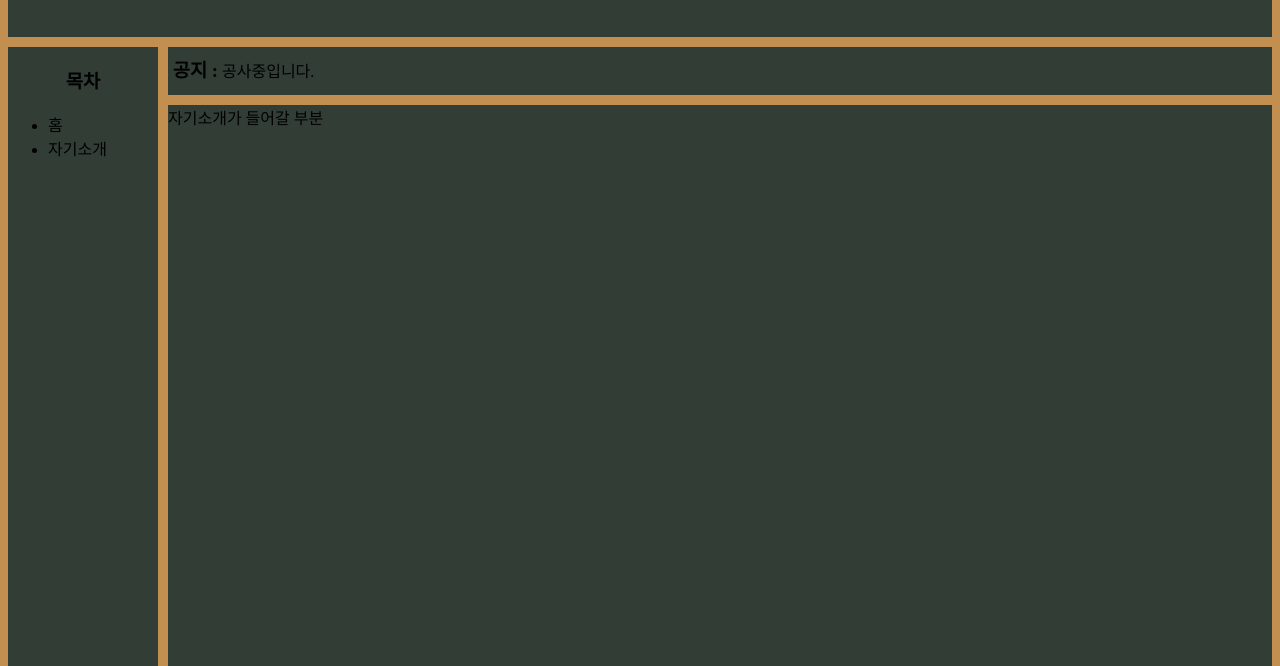
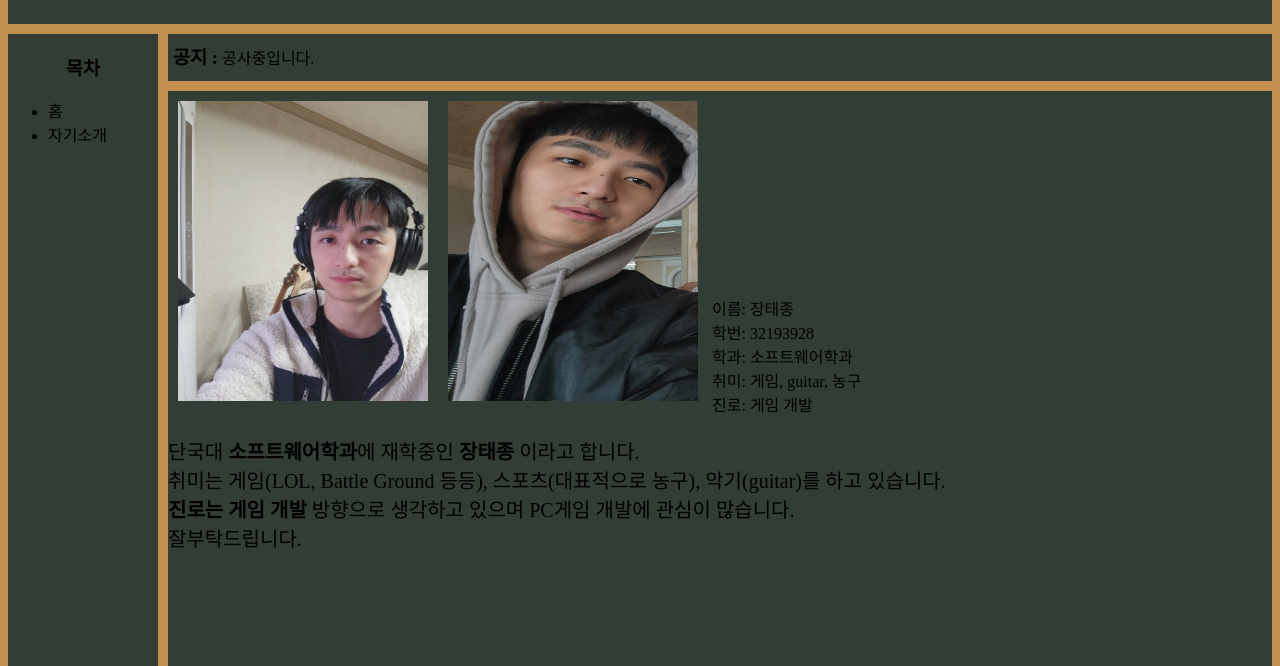
Before and after one commit to GreatestBear/Mid-Term-Project, a plain HTML site: page page1.html in a window 1280 px wide. Shown: the part 134-800 px from the top of the page. Drawn offline with Linux system fonts and the light colour scheme.

Commit message:
5th commit

```diff
--- a/githome.css
+++ b/githome.css
@@ -1,5 +1,10 @@
 html{
   background-color: #C28F50;
+}
+
+body{
+  display: flex;
+  flex-direction: column;
 }
 
 .header{
@@ -9,6 +14,7 @@ html{
 }
 
 .footer{
+  display: block;
   height: 50px;
   background-color: #323E35;
   width:100%;
@@ -49,9 +55,24 @@ html{
   background-color: #323E35;
 }
 
+.article2{
+  display: inline-block;
+  background-color: #323E35;
+}
+
 .main{
+  flex: 1 auto;
   display:flex;
   flex-direction: row;
   width: 100%;
   height: 780px;
 }
+
+img{
+  margin: 10px;
+}
+
+p{
+  font-size: 20px;
+  font-weight: 300;
+}
--- a/page1.html
+++ b/page1.html
@@ -15,11 +15,24 @@
             </ul>
         </div>
         <div class="right">
-        <div class="nav"><h3 style="text-align:left; line-height: 10px; display:inline-block;">&nbsp;공지 : </h2>&nbsp;공사중입니다.</div>
-        <div class="section">
-          <div class="article">자기소개가 들어갈 부분</div>
+            <div class="nav"><h3 style="text-align:left; line-height: 10px; display:inline-block;">&nbsp;공지 : </h2>&nbsp;공사중입니다.</div>
+            <div class="section">
+                <div class="article2"><img src="./pic1.jpg"; height="300px"; width="250px";><img src="./pic2.jpg"; height="300px"; width="250px";></div>
+                <div style="display:inline-block; background-color: #323e35;">
+                    이름: 장태종<br>
+                    학번: 32193928<br>
+                    학과: 소프트웨어학과<br>
+                    취미: 게임, guitar, 농구<br>
+                    진로: 게임 개발<br>
+                </div>
+                <div class="article">
+                    <p>단국대 <b>소프트웨어학과</b>에 재학중인 <b>장태종</b> 이라고 합니다.<br>
+                    취미는 게임(LOL, Battle Ground 등등), 스포츠(대표적으로 농구), 악기(guitar)를 하고 있습니다.<br>
+                    <b>진로는 게임 개발</b> 방향으로 생각하고 있으며 PC게임 개발에 관심이 많습니다.<br>
+                    잘부탁드립니다.</p>
+                </div>
+            </div>
         </div>
-      </div>
     </div>
     <div class="footer"><h3 style="text-align:left; line-height: 10px; display:inline-block;">&nbsp;공지 : </h2>&nbsp;공사중입니다.</div>
   </body>
```
Also changed, not shown: pic1.jpg (added), pic2.jpg (added).
